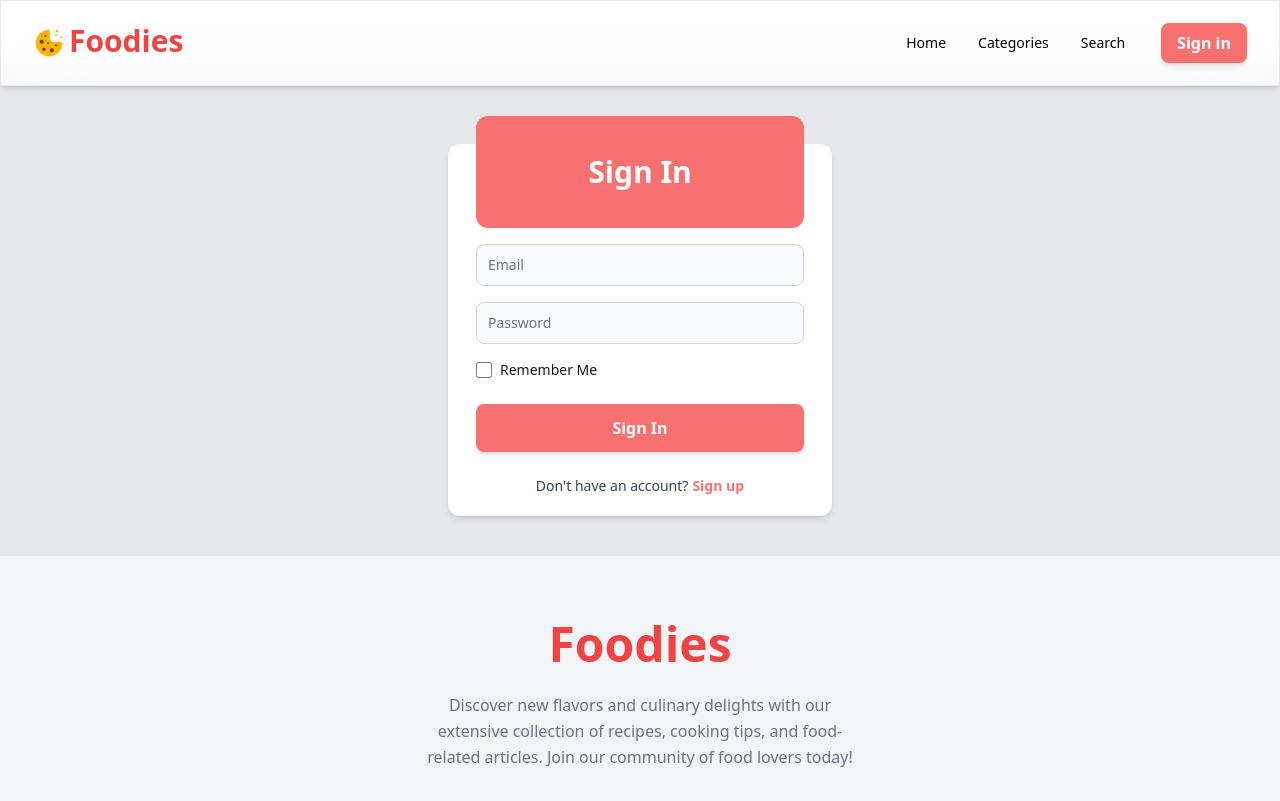
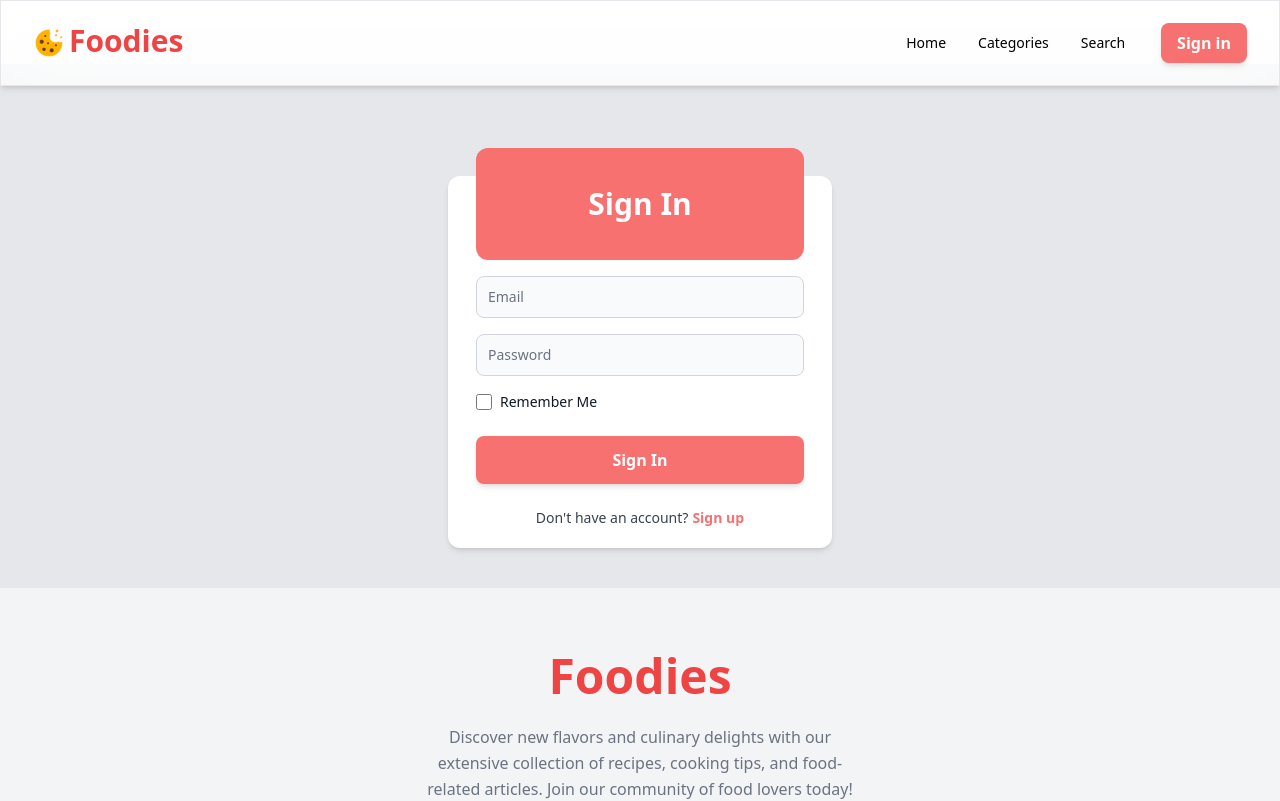
Before and after one commit to Sandeep5521/Foodies, a React (Create React App) app: page /login in a window 1280 px wide. Shown: the top 801 px of the page. Built offline with nearby package versions, Linux system fonts and the light colour scheme.

Commit message:
modified:   src/components/foodies/login.jsx 	modified:   src/components/foodies/register.jsx

```diff
--- a/src/components/foodies/login.jsx
+++ b/src/components/foodies/login.jsx
@@ -10,7 +10,7 @@ import { NavLink } from "react-router-dom";
 
 export default function Login({ parent }) {
     return (
-        <div className="flex justify-center items-center h-fit bg-gray-200 py-10 pt-20 px-5">
+        <div className="flex justify-center items-center h-fit bg-gray-200 py-10 pt-28 px-5">
             <Card className="w-96 px-7">
                 <CardHeader
                     variant="gradient"
--- a/src/components/foodies/register.jsx
+++ b/src/components/foodies/register.jsx
@@ -10,7 +10,7 @@ import { NavLink } from "react-router-dom";
 
 export default function Register({ parent }) {
     return (
-        <div className="flex justify-center items-center h-fit bg-gray-200 py-10 pt-20 px-5">
+        <div className="flex justify-center items-center h-fit bg-gray-200 py-10 pt-28 px-5">
             <Card className="w-96 px-7">
                 <CardHeader
                     variant="gradient"
```
